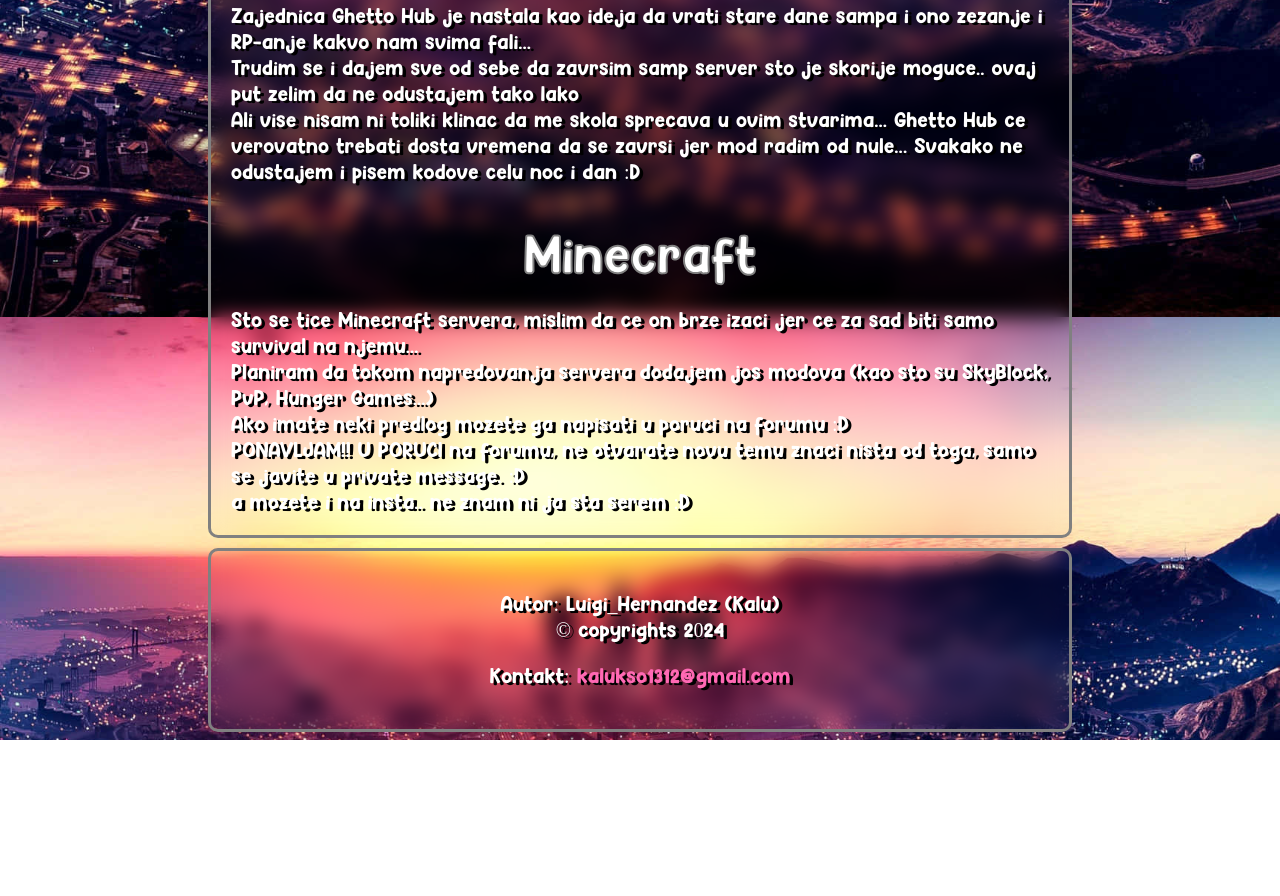
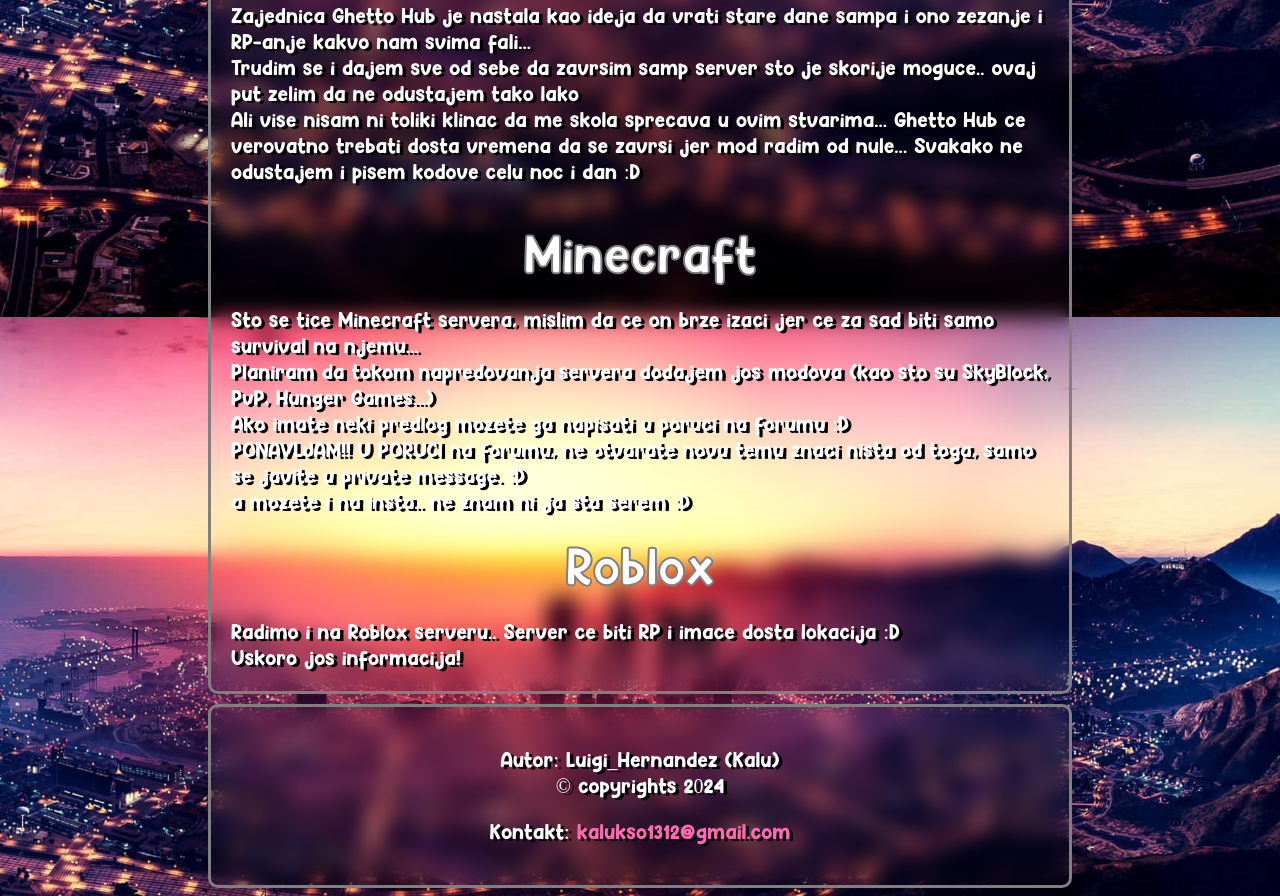
Before and after one commit to kaluhtml/ghetto-hub, a plain HTML site: page index.html in a window 1280 px wide. Shown: the part 483-1379 px from the top of the page. Before the commit the page ends 1223 px from the top, so only its background shows below. Drawn offline with Linux system fonts and the light colour scheme.

Commit message:
Add files via upload

```diff
--- a/index.html
+++ b/index.html
@@ -36,6 +36,10 @@
 			Planiram da tokom napredovanja servera dodajem jos modova (kao sto su SkyBlock, PvP, Hunger Games...) <br>
 			Ako imate neki predlog mozete ga napisati u poruci na forumu :D <br>
 		PONAVLJAM!! U PORUCI na forumu, ne otvarate novu temu znaci nista od toga, samo se javite u private message. :D <br> a mozete i na insta.. ne znam ni ja sta serem :D</p>
+		<center id="deo3">Roblox</center>
+		<p id="trecideo">Radimo i na Roblox serveru.. Server ce biti RP i imace dosta lokacija :D <br>
+		Uskoro jos informacija!</p>
+
 </div>
 <footer class="futer">
 	<center><p>
--- a/style.css
+++ b/style.css
@@ -106,6 +106,19 @@
 	color: white;
 	text-shadow: 3.5px 2px black;
 }
+#deo3 {
+	font-family: paragraf;
+	font-size: 50px;
+	color: white;
+	-webkit-text-stroke: 2px grey;
+}
+#trecideo {
+	margin-inline: 20px;
+	font-size: 20px;
+	font-family: paragraf;
+	color: white;
+	text-shadow: 3.5px 2px black;
+}
 .zaomeni {
 	margin-top: 10px;
 	border-style: solid;
```
